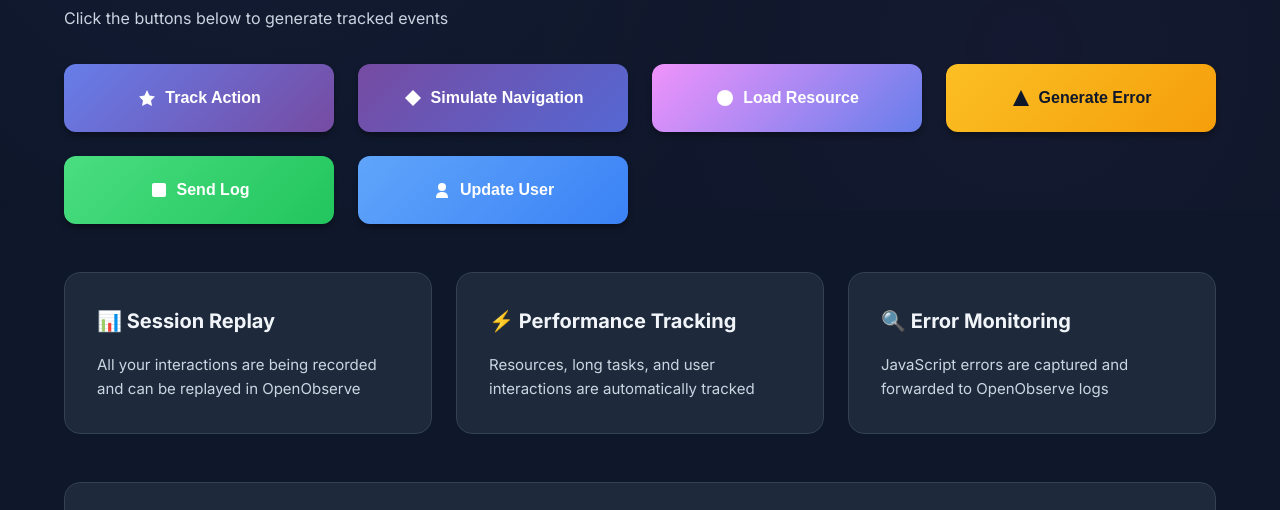
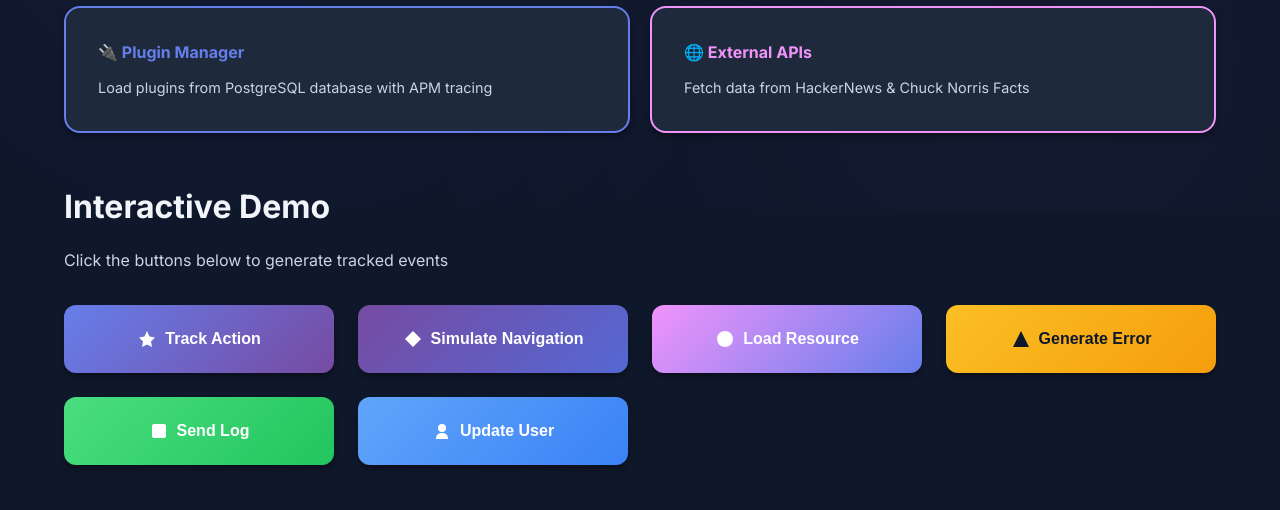
Before and after one commit to JZacharie/demo-RUM, a website built with Vite: page index.html in a window 1280 px wide. Shown: the part 590-1100 px from the top of the page. Built offline with nearby package versions, Linux system fonts and the light colour scheme; what @openobserve/browser-logs, @openobserve/browser-rum would draw is missing.

Commit message:
feat: improve navigation with visual cards on homepage and back buttons

```diff
--- a/index.html
+++ b/index.html
@@ -57,6 +57,28 @@
             <div class="stat-value" id="errors">0</div>
             <div class="stat-label">Errors</div>
           </div>
+        </div>
+      </section>
+
+      <section class="demo-section">
+        <h3>Explore Demo Features</h3>
+        <div class="button-grid" style="grid-template-columns: repeat(auto-fit, minmax(250px, 1fr)); gap: 20px;">
+          <a href="/plugins.html" style="text-decoration: none;">
+            <div class="stat-card"
+              style="cursor: pointer; transition: transform 0.2s; border: 2px solid var(--primary);">
+              <h4 style="color: var(--primary); margin-bottom: 10px;">🔌 Plugin Manager</h4>
+              <p style="color: var(--text-secondary); font-size: 0.9rem;">Load plugins from PostgreSQL database with APM
+                tracing</p>
+            </div>
+          </a>
+          <a href="/apis.html" style="text-decoration: none;">
+            <div class="stat-card"
+              style="cursor: pointer; transition: transform 0.2s; border: 2px solid var(--accent);">
+              <h4 style="color: var(--accent); margin-bottom: 10px;">🌐 External APIs</h4>
+              <p style="color: var(--text-secondary); font-size: 0.9rem;">Fetch data from HackerNews & Chuck Norris
+                Facts</p>
+            </div>
+          </a>
         </div>
       </section>
 
```
Also changed, not shown: apis.html (+9 -0 lines), plugins.html (+9 -0 lines).
